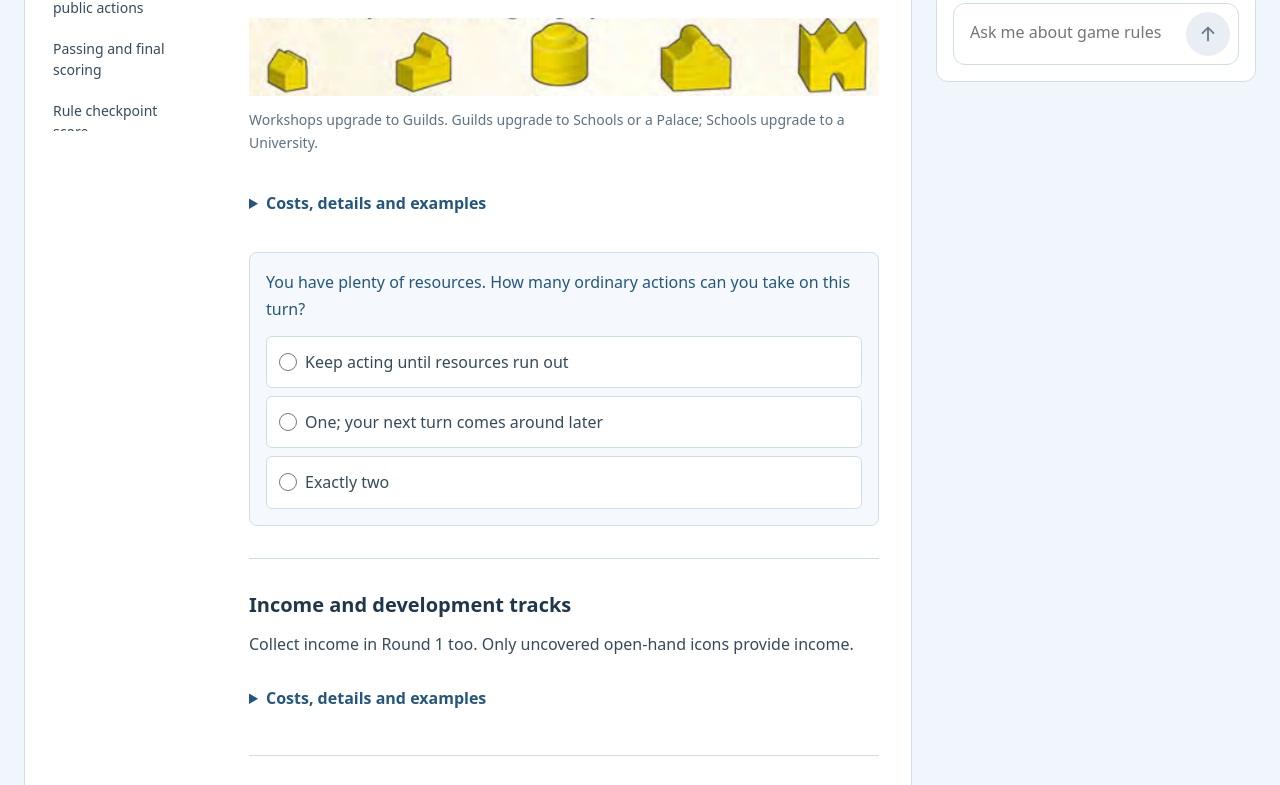
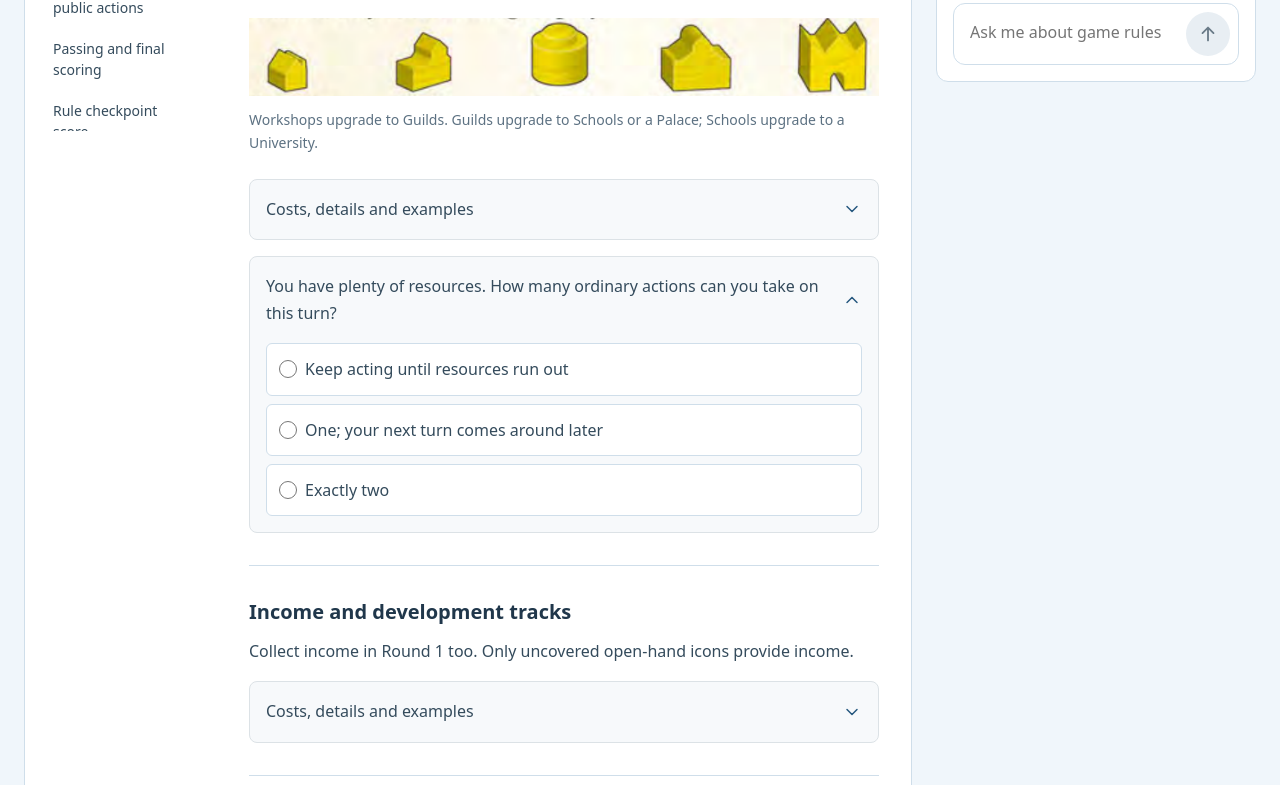
Before and after one commit to fanzhangg/meeple-mentor, a website with bundled scripts: page public/games/age-of-innovation/index.html in a window 1280 px wide. Shown: the part 908-1693 px from the top of the page. Built offline with nearby package versions, Linux system fonts and the light colour scheme.

Commit message:
Unify disclosures and interactive quiz feedback

```diff
--- a/public/app.js
+++ b/public/app.js
@@ -1,3 +1,4 @@
+import {updateQuizFeedback, initializeQuizFeedback} from './quiz-feedback.js';
 import {createRuleChat} from './rule-chat.js';
 import {
   getHuangLesson,
@@ -99,6 +100,7 @@ function renderArticle() {
     .map((step) => `<a href="#${step.id}">${escapeHtml(step.title)}</a>`)
     .join("");
   elements.sections.innerHTML = `${lesson.steps.map(renderRuleSection).join("")}${renderScoreCard()}`;
+  initializeQuizFeedback(elements.sections);
   updateCheckpointScore();
 }
 
@@ -179,6 +181,7 @@ function handleCheckpointChange(input) {
   });
   feedback.textContent = feedbackText;
   feedback.className = `checkpoint-feedback ${correct ? "correct" : "incorrect"}`;
+  updateQuizFeedback(container, correct);
   updateCheckpointScore();
 }
 
--- /dev/null
+++ b/public/design/disclosures.html
@@ -0,0 +1,39 @@
+<!doctype html>
+<html lang="zh-Hans">
+<head>
+  <meta charset="utf-8">
+  <meta name="viewport" content="width=device-width, initial-scale=1">
+  <title>可收缩内容与 Quiz · Meeple Mentor</title>
+  <link rel="stylesheet" href="../styles.css">
+  <link rel="stylesheet" href="../guide.css">
+  <link rel="stylesheet" href="../buttons.css">
+  <style>body{background:#fff}main{max-width:44rem;margin:2rem auto;padding:1rem}.specimen{margin-block:2rem}.specimen h1{font-size:var(--type-title)}.specimen p{line-height:var(--type-leading-body)}</style>
+</head>
+<body class="game-page">
+  <main class="specimen">
+    <h1>可收缩内容与 Quiz</h1>
+    <p>相同的标题、箭头与动效。点击整行展开，点击同一位置收起。</p>
+    <section class="rule-section">
+      <h3>规则详情</h3>
+      <details>
+        <summary>查看详细规则与例外</summary>
+        <p>长规则按需展开。内容保持正文排版，展开后不会重复显示标题。</p>
+        <details><summary>进一步查看特殊情况</summary><p>嵌套说明复用相同的箭头、留白和键盘操作。</p></details>
+      </details>
+    </section>
+    <section class="rule-section">
+      <h3>互动题</h3>
+      <div class="rule-check checkpoint" data-check-id="demo">
+        <p class="checkpoint-prompt" id="demo-prompt">无论有没有答对，都可以手动收起题目吗？</p>
+        <div class="checkpoint-options" role="radiogroup" aria-labelledby="demo-prompt" aria-describedby="demo-feedback">
+          <label class="checkpoint-option"><input type="radio" name="demo" value="yes"><span>可以，点击题目或箭头即可</span></label>
+          <label class="checkpoint-option"><input type="radio" name="demo" value="no"><span>必须答对才能收起</span></label>
+        </div>
+        <p class="checkpoint-feedback" id="demo-feedback" aria-live="polite"></p>
+      </div>
+      <p><button class="ui-button ui-button--secondary" id="reset" type="button">重置示例</button></p>
+    </section>
+  </main>
+  <script type="module" src="./disclosures.js"></script>
+</body>
+</html>
--- /dev/null
+++ b/public/disclosure.css
@@ -0,0 +1,60 @@
+:root {
+  --disclosure-padding: 1rem;
+  --disclosure-gap: .75rem;
+  --disclosure-radius: .5rem;
+  --disclosure-border: #dce2e6;
+  --disclosure-background: #f7f9fb;
+  --disclosure-hover: #eef2f5;
+  --disclosure-duration: 320ms;
+  --disclosure-easing: cubic-bezier(.22, 1, .36, 1);
+}
+.game-page .ui-disclosure {
+  display: block;
+  margin-top: var(--guide-space-4);
+  padding: 0;
+  border: 1px solid var(--disclosure-border);
+  border-radius: var(--disclosure-radius);
+  background: var(--disclosure-background);
+  color: var(--type-color-body);
+  min-width: 0;
+}
+.game-page .ui-disclosure > .disclosure-trigger {
+  display: grid;
+  grid-template-columns: minmax(0, 1fr) 1.25rem;
+  align-items: center;
+  gap: 1rem;
+  width: 100%;
+  min-height: var(--button-size, 2.75rem);
+  margin: 0;
+  padding: var(--disclosure-padding);
+  border: 0;
+  border-radius: var(--disclosure-radius);
+  background: transparent;
+  color: inherit;
+  font: var(--type-weight-body) var(--type-body)/var(--type-leading-body) var(--type-font);
+  text-align: start;
+  cursor: pointer;
+  touch-action: manipulation;
+  list-style: none;
+}
+.disclosure-trigger::-webkit-details-marker { display: none; }
+.game-page .ui-disclosure .disclosure-title { color: inherit; font: inherit; text-transform: none; }
+.game-page .ui-disclosure > .disclosure-trigger:hover { background: var(--disclosure-hover); }
+.game-page .ui-disclosure > .disclosure-trigger:focus-visible { outline: 3px solid var(--accent); outline-offset: 3px; }
+.disclosure-icon { width: 1.25rem; height: 1.25rem; color: var(--accent-hover); transition: transform var(--disclosure-duration) var(--disclosure-easing); }
+[data-disclosure-expanded="true"] > .disclosure-trigger > .disclosure-icon { transform: rotate(180deg); }
+.game-page .ui-disclosure > .disclosure-body { display: flow-root; padding: 0 var(--disclosure-padding) var(--disclosure-padding); }
+.game-page .ui-disclosure > .disclosure-body > :first-child { margin-top: 0; }
+.game-page .ui-disclosure > .disclosure-body > :last-child { margin-bottom: 0; }
+.game-page .ui-disclosure > .disclosure-body[hidden] { display: none; }
+.game-page .ui-disclosure .ui-disclosure { margin-left: 0; }
+.game-page .checkpoint.ui-disclosure > .disclosure-body { display: grid; gap: var(--disclosure-gap); }
+.game-page .checkpoint.ui-disclosure > .disclosure-body[hidden] { display: none; }
+.checkpoint-body > .checkpoint-prompt { display: none; }
+.ui-disclosure.is-correct { --disclosure-border: #b8d6c3; --disclosure-background: #f3f8f4; --disclosure-hover: #eaf5ed; }
+.ui-disclosure.is-incorrect { --disclosure-border: #e0beb7; --disclosure-background: #fff5f2; --disclosure-hover: #fff0ec; }
+.is-correct > .disclosure-trigger > .disclosure-icon { color: #276241; }
+.is-incorrect > .disclosure-trigger > .disclosure-icon { color: #8a3427; }
+@media (prefers-reduced-motion: reduce) {
+  .disclosure-icon { transition: none; }
+}
--- /dev/null
+++ b/public/disclosure.js
@@ -0,0 +1,90 @@
+const animations = new WeakMap();
+let nextId = 0;
+
+export function createDisclosureIcon() {
+  const icon = document.createElementNS('http://www.w3.org/2000/svg', 'svg');
+  icon.setAttribute('viewBox', '0 0 24 24');
+  icon.setAttribute('aria-hidden', 'true');
+  icon.classList.add('disclosure-icon');
+  const path = document.createElementNS('http://www.w3.org/2000/svg', 'path');
+  for (const [name, value] of Object.entries({d: 'm6 9 6 6 6-6', fill: 'none', stroke: 'currentColor', 'stroke-width': '1.75', 'stroke-linecap': 'round', 'stroke-linejoin': 'round'})) path.setAttribute(name, value);
+  icon.append(path);
+  return icon;
+}
+
+// Both native details and quiz cards share this reversible height transition.
+export function setDisclosureExpanded(root, expanded, {animate = false} = {}) {
+  const trigger = root.querySelector(':scope > .disclosure-trigger');
+  const body = root.querySelector(':scope > .disclosure-body');
+  const previousHeight = root.getBoundingClientRect().height;
+  animations.get(root)?.cancel();
+  animations.delete(root);
+  body.getAnimations().forEach(effect => effect.cancel());
+  const moveFocus = !expanded && body.contains(document.activeElement);
+  const native = root.tagName === 'DETAILS';
+  if (native) root.open = true;
+  root.dataset.disclosureExpanded = String(expanded);
+  trigger.setAttribute('aria-expanded', String(expanded));
+  body.hidden = !expanded;
+  body.inert = !expanded;
+  body.setAttribute('aria-hidden', String(!expanded));
+  if (moveFocus) trigger.focus({preventScroll: true});
+  const finish = () => {
+    body.hidden = !expanded;
+    if (native) root.open = expanded;
+    body.getAnimations().forEach(effect => effect.cancel());
+  };
+  if (!animate || matchMedia('(prefers-reduced-motion: reduce)').matches) {
+    finish();
+    return;
+  }
+  const nextHeight = root.getBoundingClientRect().height;
+  const tokens = getComputedStyle(root);
+  const duration = Number.parseFloat(tokens.getPropertyValue('--disclosure-duration')) || 320;
+  const easing = tokens.getPropertyValue('--disclosure-easing').trim() || 'ease-out';
+  body.hidden = false;
+  body.animate([{opacity: expanded ? 0 : 1}, {opacity: expanded ? 1 : 0}], {
+    duration: duration * (expanded ? .8 : .55), fill: 'forwards', easing: 'ease-out',
+  });
+  const animation = root.animate([
+    {height: `${previousHeight}px`, overflow: 'hidden'},
+    {height: `${nextHeight}px`, overflow: 'hidden'},
+  ], {duration, easing});
+  animations.set(root, animation);
+  animation.finished.then(() => {
+    if (animations.get(root) !== animation) return;
+    finish();
+    animations.delete(root);
+  }).catch(() => {});
+}
+
+export function initializeDisclosures(container) {
+  container.querySelectorAll('.rule-section details:not(.ui-disclosure)').forEach(root => {
+    const trigger = root.querySelector(':scope > summary');
+    if (!trigger) return;
+    const expanded = root.open;
+    root.classList.add('ui-disclosure');
+    trigger.classList.add('disclosure-trigger');
+    const title = document.createElement('span');
+    title.className = 'disclosure-title';
+    title.append(...trigger.childNodes);
+    trigger.append(title, createDisclosureIcon());
+    const body = document.createElement('div');
+    body.className = 'disclosure-body';
+    body.id = `disclosure-content-${++nextId}`;
+    body.append(...[...root.childNodes].filter(node => node !== trigger));
+    root.append(body);
+    trigger.setAttribute('aria-controls', body.id);
+    setDisclosureExpanded(root, expanded);
+    trigger.addEventListener('click', event => {
+      event.preventDefault();
+      setDisclosureExpanded(root, root.dataset.disclosureExpanded !== 'true', {animate: true});
+    });
+    // Guide navigation and language restoration may change native open directly.
+    root.addEventListener('toggle', () => {
+      if (!animations.has(root) && root.open !== (root.dataset.disclosureExpanded === 'true')) {
+        setDisclosureExpanded(root, root.open);
+      }
+    });
+  });
+}
--- a/public/games/age-of-innovation/guide.js
+++ b/public/games/age-of-innovation/guide.js
@@ -1,3 +1,4 @@
+import {updateQuizFeedback, resetQuizFeedback, initializeQuizFeedback} from '../../quiz-feedback.js';
 import {createRuleChat} from '../../rule-chat.js';
 import * as zh from './guide-data.js';
 import * as en from './guide-data.en.js';
@@ -130,12 +131,14 @@ $('#lesson-sections').addEventListener('change', event => {
   const feedback = checkpoint.querySelector('.checkpoint-feedback');
   feedback.className = `checkpoint-feedback ${correct ? 'correct' : 'incorrect'}`;
   feedback.textContent = `${correct ? labels.correct : text('incorrect', {answer:question.options[question.answer]})} ${question.explanation}`;
+  updateQuizFeedback(checkpoint, correct, {immediate: !event.isTrusted});
   updateScore();
 });
 
 $('#lesson-sections').addEventListener('click', event => {
   if (!event.target.closest('#reset-checkpoints')) return;
   quiz.reset();
+  resetQuizFeedback(document);
   document.querySelectorAll('.checkpoint input').forEach(input => { input.checked = false; });
   document.querySelectorAll('.checkpoint-option').forEach(option => { option.className = 'checkpoint-option'; });
   document.querySelectorAll('.checkpoint-option-icon, .checkpoint-feedback').forEach(element => { element.textContent = ''; });
@@ -178,6 +181,7 @@ function renderAll() {
   $('#lesson-nav').innerHTML = [...coreTopics, {id: 'checkpoint-score', title: labels.score}, ...appendixTopics]
   .map(topic => `<a href="#${topic.id}">${escape(topic.title)}</a>`).join('');
   $('#lesson-sections').innerHTML = coreTopics.map(renderSection).join('') + renderScoreCard() + appendixTopics.map(renderSection).join('');
+  initializeQuizFeedback($('#lesson-sections'));
 
 
   document.querySelectorAll('.rule-section details').forEach((detail,index) => {detail.open = expanded[index] ?? false;});
--- a/public/games/clans-of-caledonia/guide.js
+++ b/public/games/clans-of-caledonia/guide.js
@@ -1,3 +1,4 @@
+import {updateQuizFeedback, resetQuizFeedback, initializeQuizFeedback} from '../../quiz-feedback.js';
 import {createRuleChat} from '../../rule-chat.js';
 import * as zh from './guide-data.js';
 import * as en from './guide-data.en.js';
@@ -130,12 +131,14 @@ $('#lesson-sections').addEventListener('change', event => {
   const feedback = checkpoint.querySelector('.checkpoint-feedback');
   feedback.className = `checkpoint-feedback ${correct ? 'correct' : 'incorrect'}`;
   feedback.textContent = `${correct ? labels.correct : text('incorrect', {answer:question.options[question.answer]})} ${question.explanation}`;
+  updateQuizFeedback(checkpoint, correct, {immediate: !event.isTrusted});
   updateScore();
 });
 
 $('#lesson-sections').addEventListener('click', event => {
   if (!event.target.closest('#reset-checkpoints')) return;
   quiz.reset();
+  resetQuizFeedback(document);
   document.querySelectorAll('.checkpoint input').forEach(input => { input.checked = false; });
   document.querySelectorAll('.checkpoint-option').forEach(option => { option.className = 'checkpoint-option'; });
   document.querySelectorAll('.checkpoint-option-icon, .checkpoint-feedback').forEach(element => { element.textContent = ''; });
@@ -177,6 +180,7 @@ function renderAll() {
   $('#lesson-nav').innerHTML = [...coreTopics, {id: 'checkpoint-score', title: labels.score}, ...appendixTopics]
   .map(topic => `<a href="#${topic.id}">${escape(topic.title)}</a>`).join('');
   $('#lesson-sections').innerHTML = coreTopics.map(renderSection).join('') + renderScoreCard() + appendixTopics.map(renderSection).join('');
+  initializeQuizFeedback($('#lesson-sections'));
 
 
   document.querySelectorAll('.rule-section details').forEach((detail,index) => {detail.open = expanded[index] ?? false;});
--- a/public/games/fate-of-the-fellowship/guide.js
+++ b/public/games/fate-of-the-fellowship/guide.js
@@ -1,3 +1,4 @@
+import {updateQuizFeedback, resetQuizFeedback, initializeQuizFeedback} from '../../quiz-feedback.js';
 import {createRuleChat} from '../../rule-chat.js';
 import * as zh from './guide-data.js';
 import * as en from './guide-data.en.js';
@@ -138,12 +139,14 @@ $('#lesson-sections').addEventListener('change', event => {
   const feedback = checkpoint.querySelector('.checkpoint-feedback');
   feedback.className = `checkpoint-feedback ${correct ? 'correct' : 'incorrect'}`;
   feedback.textContent = `${correct ? labels.correct : text('incorrect', {answer:question.options[question.answer]})} ${question.explanation}`;
+  updateQuizFeedback(checkpoint, correct, {immediate: !event.isTrusted});
   updateScore();
 });
 
 $('#lesson-sections').addEventListener('click', event => {
   if (!event.target.closest('#reset-checkpoints')) return;
   quiz.reset();
+  resetQuizFeedback(document);
   document.querySelectorAll('.checkpoint input').forEach(input => { input.checked = false; });
   document.querySelectorAll('.checkpoint-option').forEach(option => { option.className = 'checkpoint-option'; });
   document.querySelectorAll('.checkpoint-option-icon, .checkpoint-feedback').forEach(element => { element.textContent = ''; });
@@ -186,6 +189,7 @@ function renderAll() {
   $('#lesson-nav').innerHTML = [...coreTopics, {id: 'checkpoint-score', title: labels.score}, ...appendixTopics]
   .map(topic => `<a href="#${topic.id}">${escape(topic.title)}</a>`).join('');
   $('#lesson-sections').innerHTML = coreTopics.map(renderSection).join('') + renderScoreCard() + appendixTopics.map(renderSection).join('');
+  initializeQuizFeedback($('#lesson-sections'));
 
 
   document.querySelectorAll('.rule-section details').forEach((detail,index) => {detail.open = expanded[index] ?? false;});
--- a/public/guide.css
+++ b/public/guide.css
@@ -1,3 +1,5 @@
+@import url("./disclosure.css");
+
 /* Guide design system. All games share these roles; game data owns no typography. */
 .game-page {
   --guide-font: var(--type-font);
@@ -206,7 +208,7 @@ html:lang(zh-Hans) .game-page {
 .lookup-link { display: inline-block; padding-block: var(--guide-space-3); font-weight: var(--guide-weight-label); }
 
 /* Checkpoints use body-sized answers. Weight, grouping and color convey hierarchy. */
-.game-page .rule-check.checkpoint {
+.game-page .rule-check.checkpoint:not(.ui-disclosure) {
   display: grid;
   gap: var(--guide-space-3);
   margin-top: var(--guide-space-6);
--- /dev/null
+++ b/public/quiz-feedback.js
@@ -0,0 +1,80 @@
+import {createDisclosureIcon, initializeDisclosures, setDisclosureExpanded} from './disclosure.js';
+import {getLanguage} from './i18n.js';
+
+const pending = new WeakMap();
+
+
+function cancelCollapse(checkpoint) {
+  clearTimeout(pending.get(checkpoint));
+  pending.delete(checkpoint);
+}
+
+function setCollapsed(checkpoint, collapsed, options = {}) {
+  const toggle = checkpoint.querySelector('.checkpoint-review');
+  const status = checkpoint.classList.contains('is-correct')
+    ? (getLanguage() === 'zh' ? '回答正确：' : 'Correct: ')
+    : checkpoint.classList.contains('is-incorrect')
+      ? (getLanguage() === 'zh' ? '回答有误：' : 'Incorrect: ')
+      : '';
+  toggle.setAttribute('aria-label', status + toggle.querySelector('.disclosure-title').textContent);
+  checkpoint.classList.toggle('is-collapsed', collapsed);
+  setDisclosureExpanded(checkpoint, !collapsed, options);
+}
+
+// Every question can be toggled; only correct answers automatically collapse.
+export function updateQuizFeedback(checkpoint, correct, {immediate = false} = {}) {
+  cancelCollapse(checkpoint);
+  let body = checkpoint.querySelector('.checkpoint-body');
+  if (!body) {
+    const focused = checkpoint.contains(document.activeElement) ? document.activeElement : null;
+    body = document.createElement('div');
+    body.className = 'checkpoint-body disclosure-body';
+    checkpoint.classList.add('ui-disclosure');
+    body.id = `quiz-answer-${checkpoint.dataset.checkId}`;
+    body.append(...checkpoint.childNodes);
+    checkpoint.append(body);
+    focused?.focus({preventScroll: true});
+
+    const toggle = document.createElement('button');
+    toggle.type = 'button';
+    toggle.className = 'checkpoint-review disclosure-trigger';
+    toggle.setAttribute('aria-controls', body.id);
+    const prompt = document.createElement('span');
+    prompt.className = 'checkpoint-review-prompt disclosure-title';
+    prompt.textContent = body.querySelector('.checkpoint-prompt').textContent;
+    toggle.append(prompt, createDisclosureIcon());
+    checkpoint.prepend(toggle);
+    toggle.addEventListener('click', () => {
+      cancelCollapse(checkpoint);
+      setCollapsed(checkpoint, !checkpoint.classList.contains('is-collapsed'), {animate: true});
+    });
+  }
+  checkpoint.classList.toggle('is-correct', correct === true);
+  checkpoint.classList.toggle('is-incorrect', correct === false);
+  setCollapsed(checkpoint, false);
+  if (!correct) return;
+
+  const collapse = () => {
+    pending.delete(checkpoint);
+    if (!checkpoint.isConnected) return;
+    setCollapsed(checkpoint, true, {animate: !immediate});
+  };
+  if (immediate) collapse();
+  else pending.set(checkpoint, setTimeout(collapse, 1600));
+}
+
+export function initializeQuizFeedback(container) {
+  initializeDisclosures(container);
+  container.querySelectorAll('.checkpoint').forEach(checkpoint => {
+    if (!checkpoint.querySelector('.checkpoint-body')) updateQuizFeedback(checkpoint, null);
+  });
+}
+
+export function resetQuizFeedback(container) {
+  container.querySelectorAll('.checkpoint').forEach(checkpoint => {
+    cancelCollapse(checkpoint);
+    if (!checkpoint.querySelector('.checkpoint-body')) return;
+    checkpoint.classList.remove('is-correct', 'is-incorrect');
+    setCollapsed(checkpoint, false);
+  });
+}
```
Also changed, not shown: docs/disclosure-design-system.md (added, +21 -0 lines), docs/guide-design-system.md (+3 -0 lines), public/design/disclosures.js (added, +24 -0 lines).
